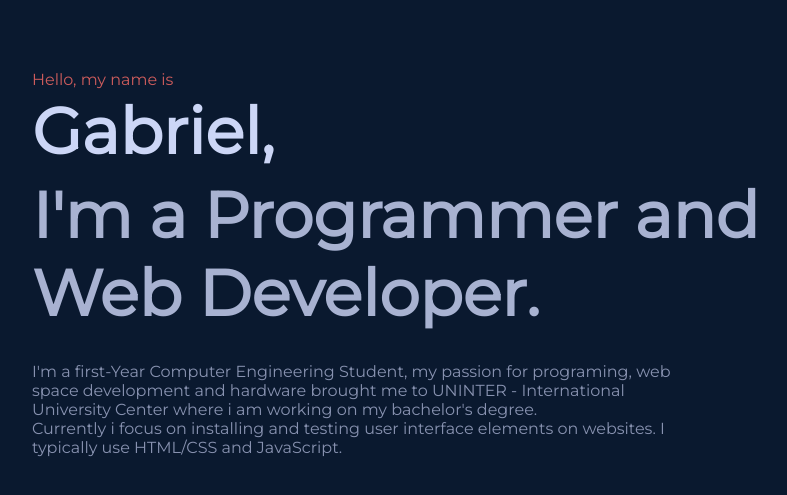
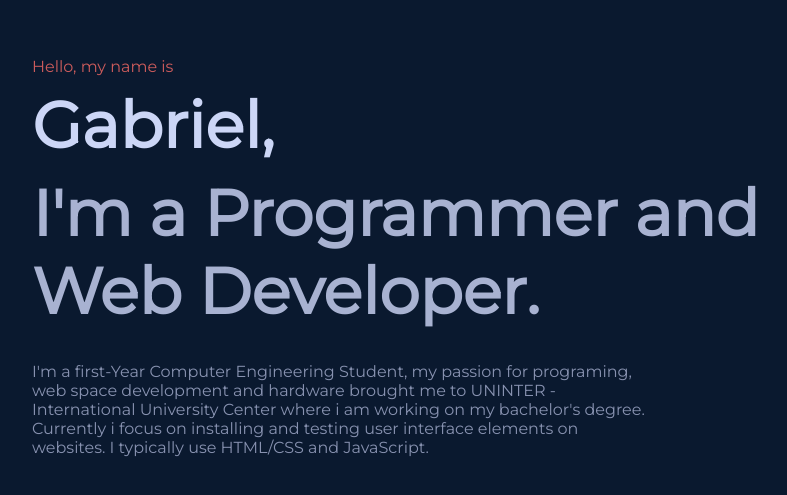
Before and after one commit to gnsbriellh/Personal-Website, a plain HTML site: page index.html in a window 1280 px wide. Shown: the part 139-634 px from the top of the page, without its empty margins (96-883 px from the left). Drawn offline with Linux system fonts and the light colour scheme; a web font is replaced by a local one.

Commit message:
Update - Favicon, text and Styles.

```diff
--- a/index.html
+++ b/index.html
@@ -6,7 +6,10 @@
         <meta http-equiv="X-UA-Compatible" content="IE=edge">
         <meta name="viewport" content="width=device-width, initial-scale=1.0">
         <title>Gabriel Silva</title>
-        <link rel="icon" href="icons/favicon.ico">
+        <link rel="apple-touch-icon" sizes="180x180" href="images/apple-touch-icon.png">
+        <link rel="icon" type="image/png" sizes="32x32" href="images/favicon-32x32.png">
+        <link rel="icon" type="image/png" sizes="16x16" href="images/favicon-16x16.png">
+        <link rel="manifest" href="images/site.webmanifest">
         <link rel="preconnect" href="https://fonts.googleapis.com"><link rel="preconnect" href="https://fonts.gstatic.com" crossorigin><link href="https://fonts.googleapis.com/css2?family=Merriweather&family=Montserrat&family=Stalemate&display=swap" rel="stylesheet">
         <link rel="stylesheet" href="styles/pages-header_main_footer.css">
         <link rel="stylesheet" href="styles/cards-introduction.css">
--- a/styles/cards-introduction.css
+++ b/styles/cards-introduction.css
@@ -1,34 +1,26 @@
 #introduction {
-    height: 512px;
+    margin: 6rem 0 0;
 }
 
 .greetings {
     color: indianred;
     margin: 0;
-    position: relative;
-    top: 109px;
 }
 
 .myName {
     font-size: 4rem;
     color: #ccd6f6;
-    margin: 0;
-    position: relative;
-    top: 112px;
+    margin: 0.625rem 0 0;
 
 }
 
 .mySkill {
     font-size: 4rem;
     color: #a8b2d1;
-    margin: 0;
-    position: relative;
-    top: 118px;
+    margin: 0.625rem 0 0;
 }
 
 .myIntro {
-    margin: 0;
-    max-width: 640px;
-    position: relative;
-    top: 148px;
+    margin: 2rem 0 0;
+    max-width: 60%;
 }
--- a/styles/pages-header_main_footer.css
+++ b/styles/pages-header_main_footer.css
@@ -8,8 +8,7 @@
 
 body {
     background-color: #0a192f;
-    margin: 0 20px 0 20px;
-    /* overflow-x: hidden; */
+    margin: 0 1.25rem 0 1.25rem;
 }
 
 /* All the items below, resides inside the "body" */
@@ -17,21 +16,22 @@ body {
 #content {
     font-family: 'Montserrat', sans-serif;
     font-size: 1rem;
+    word-wrap: break-word;
     color: #8892b0;
     margin: 0 auto;
-    max-width: 1024px;
+    max-width: 64rem;
 }
 
 /* All the items below, resides inside the "#Content" */
 
 #header {
-    height: 100px;
+    height: 6.25rem;
 }
 
 #main {
-    height: 4096px;
+    height: 256rem;
 }
 
 #footer {
-    height: 100px;
+    height: 6.25rem;
 }
```
Also changed, not shown: images/android-chrome-192x192.png (added), images/android-chrome-512x512.png (added), images/apple-touch-icon.png (added), images/favicon-16x16.png (added), images/favicon-32x32.png (added), images/site.webmanifest (added).
